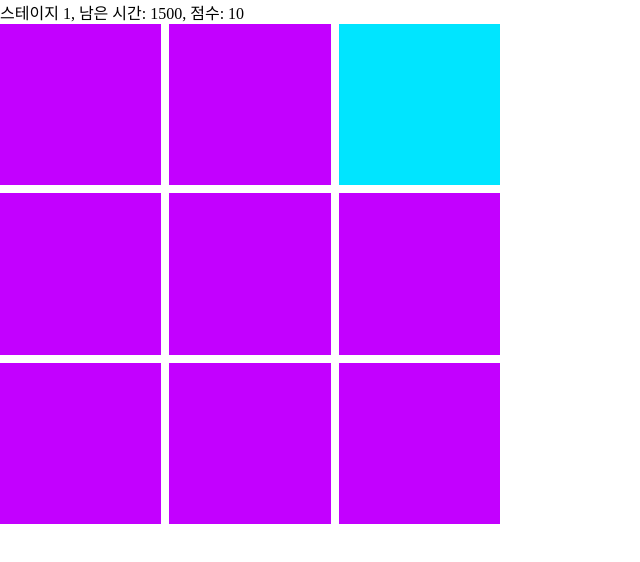
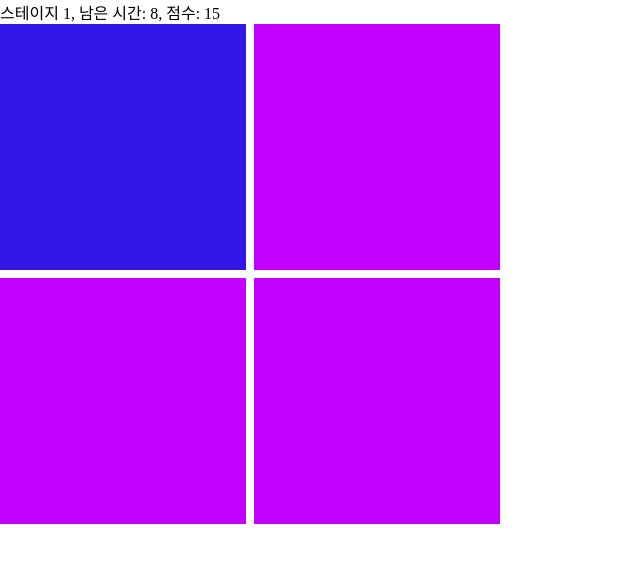
Before and after one commit to qurugi0347/numble-fe-01-color, a React app: page / in a window 1280 px wide. Shown: the top 562 px of the page, without its empty margins (0-640 px from the left). Built offline with nearby package versions, Linux system fonts and the light colour scheme.

Commit message:
Add: 게임 로직 추가

```diff
--- a/src/components/ColorButton.tsx
+++ b/src/components/ColorButton.tsx
@@ -1,4 +1,4 @@
-import React, { useMemo } from "react";
+import React, { useMemo, MouseEventHandler } from "react";
 import styled from "styled-components";
 
 interface ColorButtonProps {
@@ -7,13 +7,14 @@ interface ColorButtonProps {
   brightness: number;
   isMutant: boolean;
   colorDiffValue: number;
+  onClick?: (e: React.MouseEvent<HTMLElement>) => void;
 }
 
 interface ButtonStyleProps {
   rgb: string;
 }
 
-const makeRGB: string = (h: number, s: number, v: number) => {
+const makeRGB: any = (h: number, s: number, v: number) => {
   let r: number, g: number, b: number;
 
   const i = Math.floor(h * 6);
@@ -56,6 +57,7 @@ const ColorButton: React.FC<ColorButtonProps> = ({
   brightness,
   isMutant,
   colorDiffValue,
+  onClick,
 }) => {
   const mutantedRgb: string = useMemo(() => {
     let rgbResult;
@@ -69,13 +71,17 @@ const ColorButton: React.FC<ColorButtonProps> = ({
       if (mutantedHue < 0) {
         mutantedHue += 360;
       }
-      rgbResult = makeRGB(mutantedHue / 360, saturation, brightness);
+      rgbResult = makeRGB(
+        mutantedHue / 360,
+        saturation * 0.9,
+        brightness * 0.9
+      );
     } else {
       rgbResult = makeRGB(hue / 360, saturation, brightness);
     }
     return rgbResult;
   }, [hue, saturation, brightness, isMutant, colorDiffValue]);
-  return <ColoredButton rgb={mutantedRgb} />;
+  return <ColoredButton rgb={mutantedRgb} onClick={onClick} />;
 };
 
 const ColoredButton = styled.div<ButtonStyleProps>`
--- a/src/page/Home/index.tsx
+++ b/src/page/Home/index.tsx
@@ -11,19 +11,45 @@ interface GamePannelProps {
 }
 
 const Home: React.FC<EmptyProps> = (EmptyProps) => {
-  const [score, setScore] = useState(10);
-  const [time, setTime] = useState(1500);
+  const [score, setScore] = useState(0);
+  const [time, setTime] = useState(15);
   const [stage, setStage] = useState(1);
-  const [answer, setAnswer] = useState(-1);
 
   const rowCount: number = useMemo(() => {
-    return Math.round((stage + 0.5) / 2) + 2;
+    return Math.round((stage + 0.5) / 2) + 1;
   }, [stage]);
+
+  useEffect(() => {
+    setScore((prevScore) => prevScore + Math.pow(stage, 3) * time);
+    setTime(15);
+    const intervalId = setInterval(() => {
+      setTime((prevTime) => prevTime - 1);
+    }, 1000);
+    return () => {
+      clearInterval(intervalId);
+    };
+  }, [stage]);
+
+  useEffect(() => {
+    if (time === 0) {
+      alert("GAME OVER");
+      setStage(1);
+      setTime(15);
+    }
+  }, [time]);
+
+  const clickPannel = (correct: boolean) => {
+    if (correct) {
+      setStage((nowStage) => nowStage + 1);
+    } else {
+      setTime((prevTime) => prevTime - 3);
+    }
+  };
 
   const renderedColorButton: JSX.Element = useMemo(() => {
     const buttons = [];
     const renderCount = Math.pow(rowCount, 2);
-    const answerIndex = Math.floor(Math.random() * 9);
+    const answerIndex = Math.floor(Math.random() * rowCount);
     const hue = Math.floor(Math.random() * 360);
     for (let i = 0; i < renderCount; i++) {
       buttons.push(
@@ -33,11 +59,13 @@ const Home: React.FC<EmptyProps> = (EmptyProps) => {
           saturation={1}
           brightness={1}
           isMutant={i === answerIndex}
-          colorDiffValue={100}
+          colorDiffValue={Math.max(40 - stage * 2, 1)}
+          onClick={() => {
+            clickPannel(i === answerIndex);
+          }}
         />
       );
     }
-    setAnswer(answerIndex);
     return <>{buttons.map((buttonElement) => buttonElement)}</>;
   }, [stage]);
 
```
